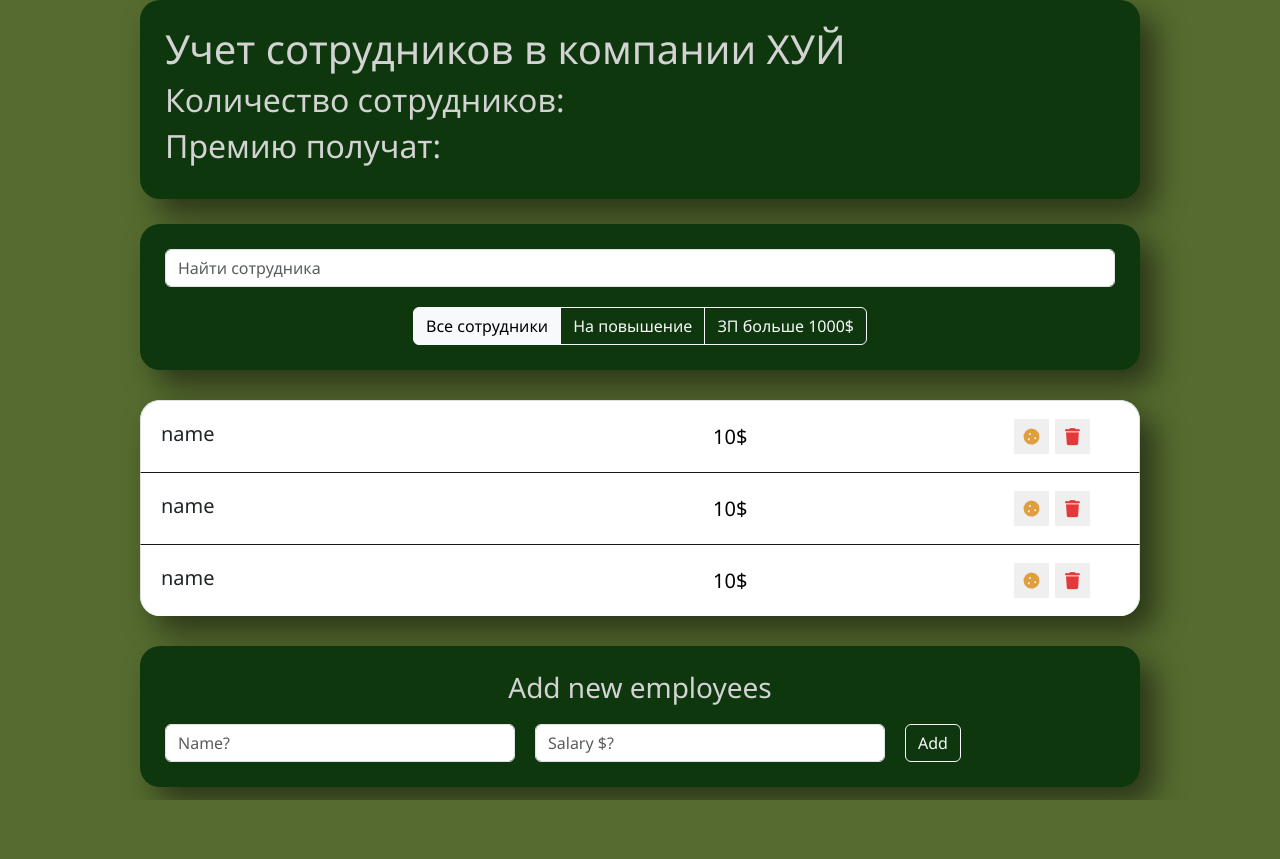
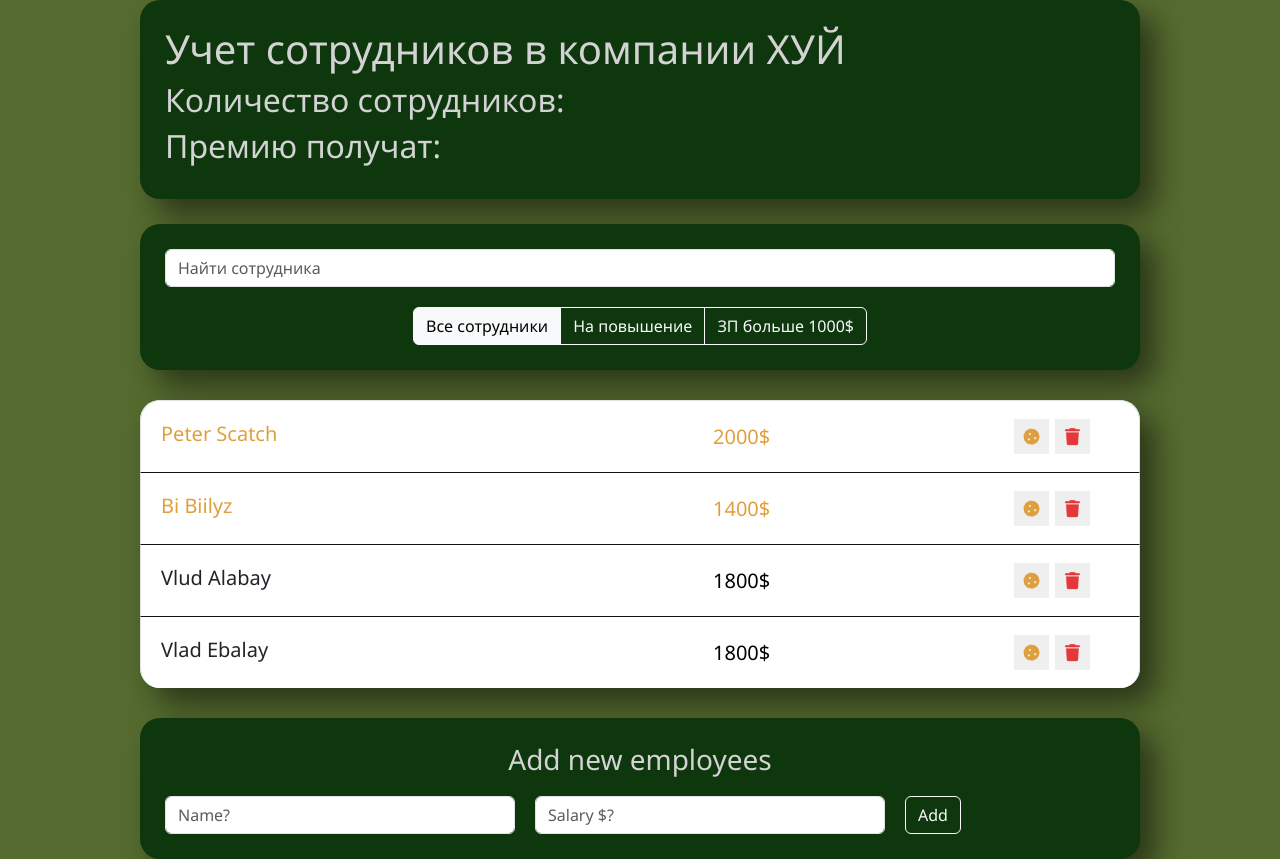
Before and after one commit to Scatchie13/crud, a React (Create React App) app: page / in a window 1280 px wide. Before the commit the page ends 800 px from the top, so only its background shows below. Built offline with nearby package versions, Linux system fonts and the light colour scheme.

Commit message:
added class to increase

```diff
--- a/src/App.js
+++ b/src/App.js
@@ -1,7 +1,7 @@
 import Header from './components/Header/Header'
 import Search from './components/Search/Search'
 import EmpList from './components/EmpList/EmpList'
-
+import data from '../src/data/data'
 import './App.css'
 import AddPanel from './components/AddPanel/AddPanel'
 
@@ -10,7 +10,7 @@ function App() {
     <div className="App">
       <Header />
       <Search />
-      <EmpList />
+      <EmpList data={data} />
       <AddPanel />
     </div>
   )
--- a/src/components/EmpList/EmpList.jsx
+++ b/src/components/EmpList/EmpList.jsx
@@ -1,12 +1,12 @@
 import EmpListItems from '../EmpListItems/EmpListItems'
 import './EmpList.css'
 
-const EmpList = () => {
+const EmpList = ({ data }) => {
   return (
     <ul className="app-list list-group">
-      <EmpListItems />
-      <EmpListItems />
-      <EmpListItems />
+      {data.map((el) => (
+        <EmpListItems {...el} />
+      ))}
     </ul>
   )
 }
--- a/src/components/EmpListItems/EmpListItems.jsx
+++ b/src/components/EmpListItems/EmpListItems.jsx
@@ -1,10 +1,23 @@
 import './EmpListItem.css'
 
-const EmpListItems = () => {
+const EmpListItems = (props) => {
+  const { name, surname, salary, increase } = props
+
+  let classes = 'list-group-item d-flex justify-content-between'
+  if (increase) {
+    classes += ' increase'
+  }
+
   return (
-    <li className="list-group-item d-flex justify-content-between">
-      <span className="list-group-item-label">name</span>
-      <input type="text" className="list-group-item-input" defaultValue="10$" />
+    <li className={classes}>
+      <span className="list-group-item-label">
+        {name} {surname}
+      </span>
+      <input
+        type="text"
+        className="list-group-item-input"
+        value={salary + '$'}
+      />
       <div className="d-flex justify-content-center align-items-center">
         <button type="button" className="btn-cookie btn-sm">
           <i className="fas fa-cookie"></i>
--- /dev/null
+++ b/src/data/data.js
@@ -0,0 +1,28 @@
+const data = [
+  {
+    name: 'Peter',
+    surname: 'Scatch',
+    salary: 2000,
+    increase: true,
+  },
+  {
+    name: 'Bi',
+    surname: 'Biilyz',
+    salary: 1400,
+    increase: true,
+  },
+  {
+    name: 'Vlud',
+    surname: 'Alabay',
+    salary: 1800,
+    increase: false,
+  },
+  {
+    name: 'Vlad',
+    surname: 'Ebalay',
+    salary: 1800,
+    increase: false,
+  },
+]
+
+export default data
```
